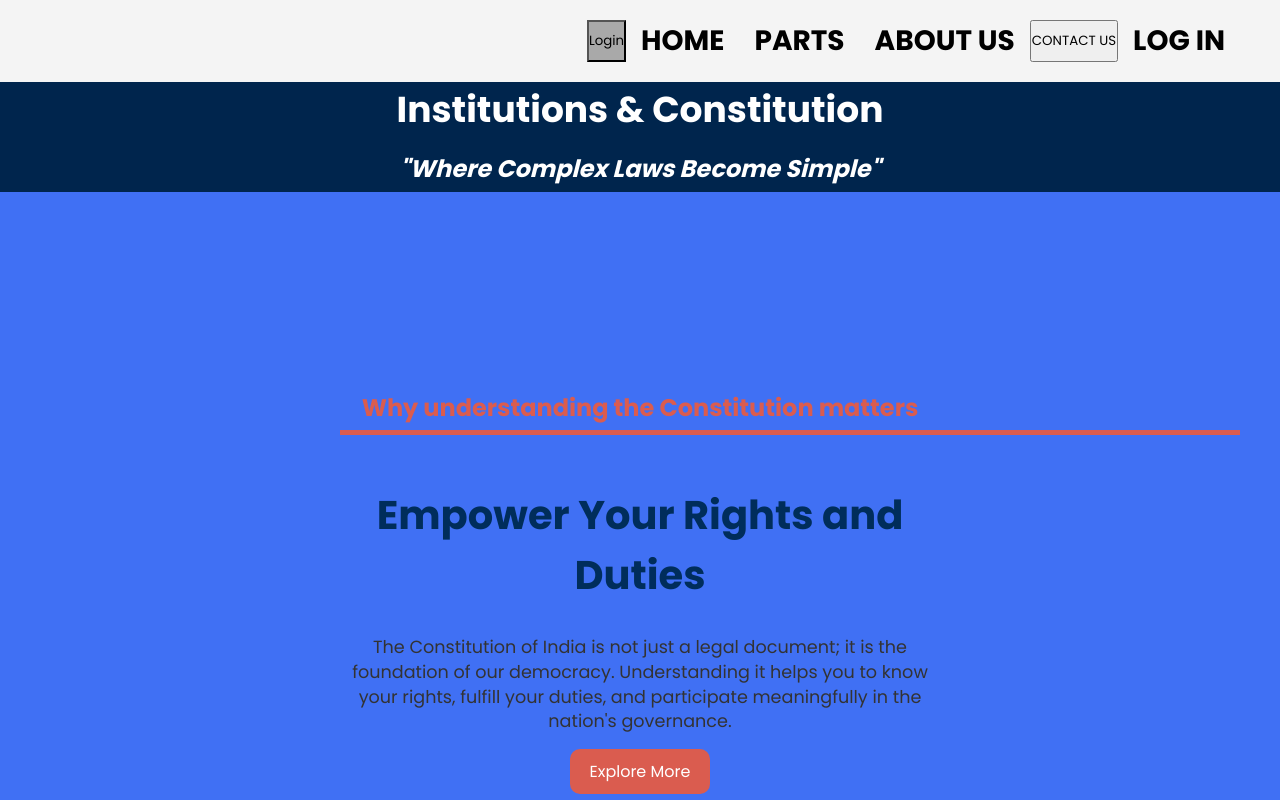
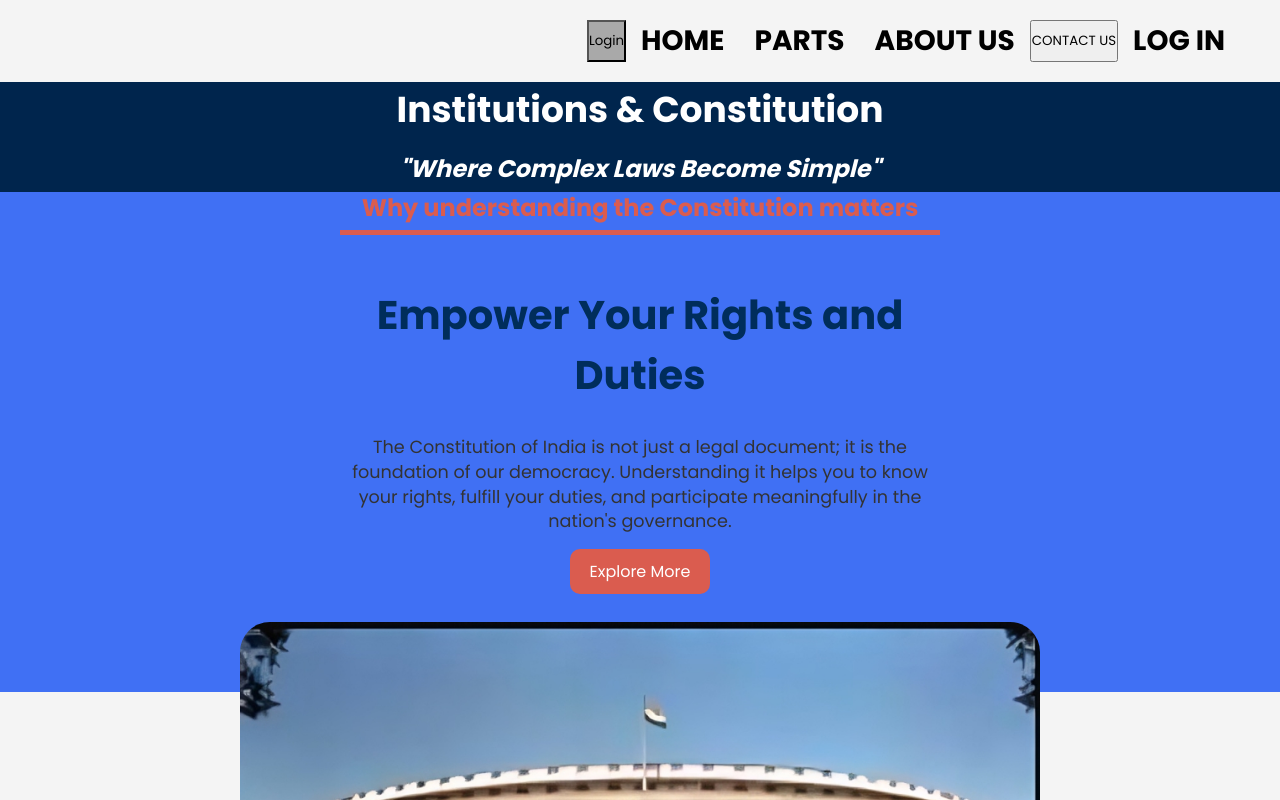
Before and after one commit to aaditya-singh-21/Institutions-and-Constitution, a React (Create React App) app in the folder Frontend/: page / in a window 1280 px wide. Shown: the top 800 px of the page. Built offline with nearby package versions, Linux system fonts and the light colour scheme.

Commit message:
Finalized home.css

```diff
--- a/Frontend/src/Home/Home.css
+++ b/Frontend/src/Home/Home.css
@@ -47,7 +47,8 @@ body {
 }
   .container {
   margin-top: 0%;
-    max-width: 100%;
+  width: 1000px;
+  max-height: 500px;
   background-color: #cdcdcd;
   display: flex;
   justify-content: center;
@@ -57,14 +58,17 @@ body {
 .why-constitution-matters {
   text-align: center;
   padding: 0px 20px;
-    max-width: 50%;
+  width: 50%;
+  margin:0;
+
+  margin-bottom: 100px;
 }
 
 .custom-hr {
   background-color: #da5c4f;
   height: 5px;
   border: none;
-    width: 150%;
+  width: 100%;
   margin: 5px auto;
 
  }
```
Lines whose indentation alone changed are shown as unchanged.
